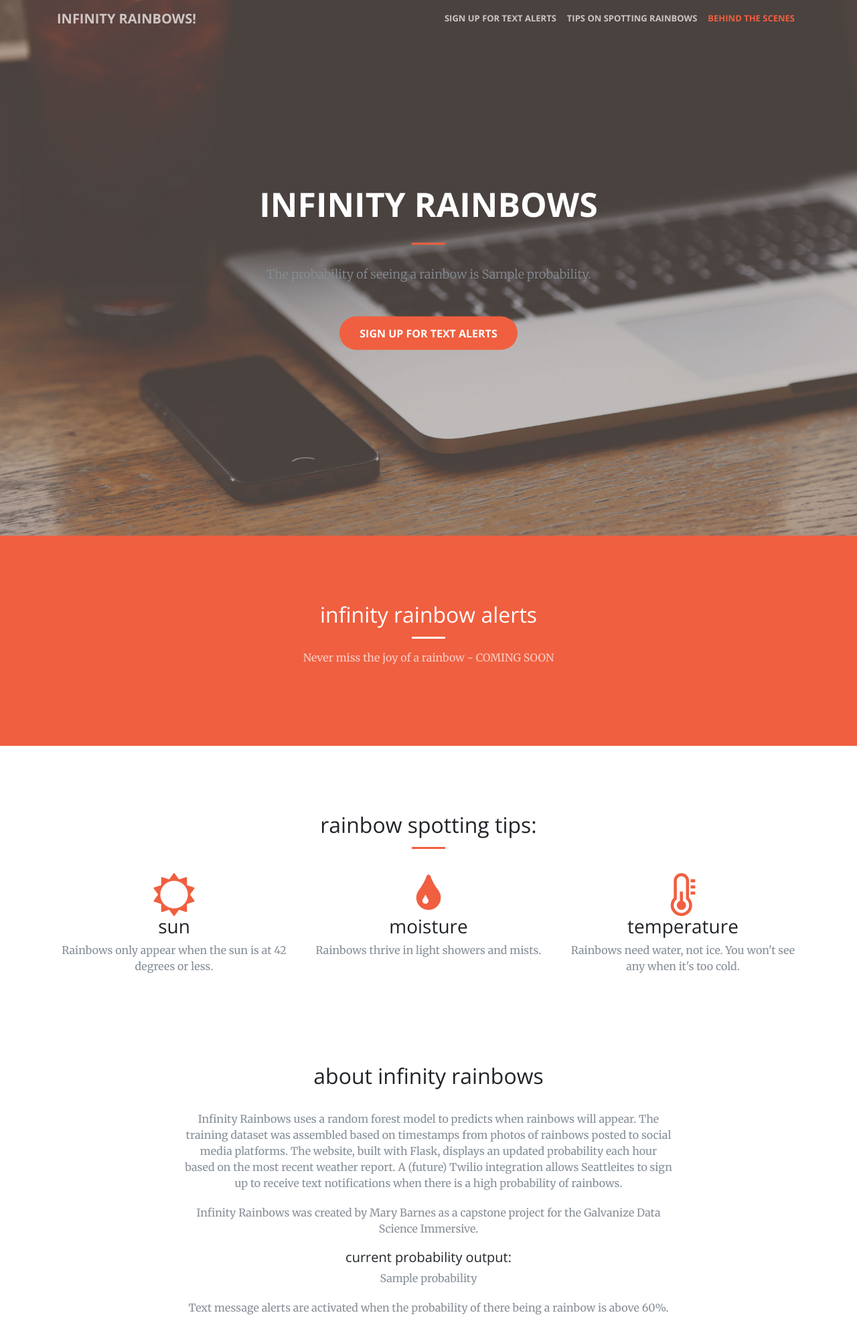
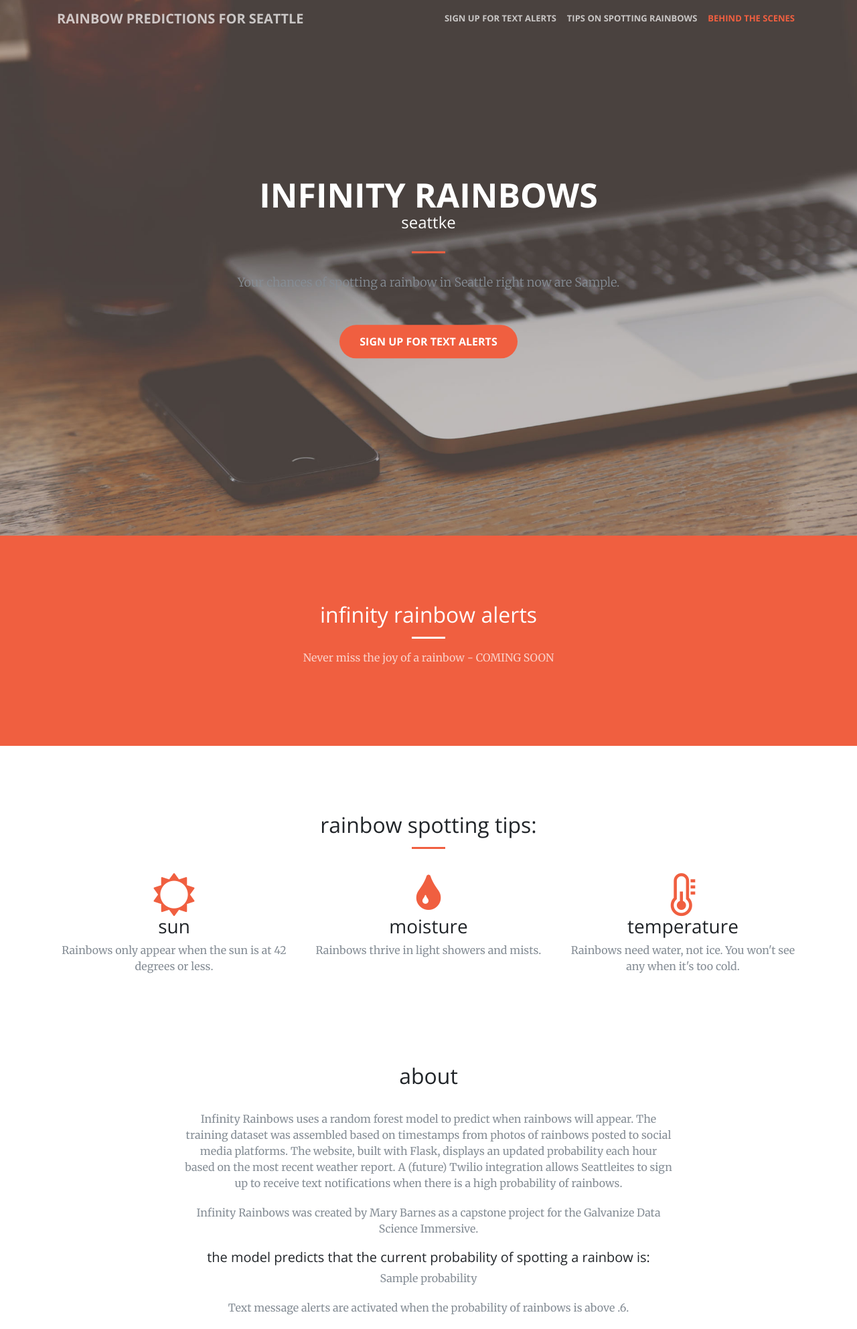
Before and after one commit to marybarnes37/rainbow_flask, a Python web app: template my_app/templates/index.html in a window 1280 px wide. Shown: the whole page at 67% size. Run offline with Jinja, Linux system fonts and the light colour scheme; the template is opened without the code that fills it: most values are stand-ins (such as "Sample title", 1, 10 or a date in 2020); some libraries are stand-ins or nearby versions.

Commit message:
more html edits

```diff
--- a/my_app/templates/index.html
+++ b/my_app/templates/index.html
@@ -56,7 +56,7 @@
     <!-- Navigation -->
     <nav class="navbar navbar-expand-lg navbar-light fixed-top" id="mainNav">
       <div class="container">
-        <a class="navbar-brand js-scroll-trigger" href="#page-top">infinity rainbows!</a>
+        <a class="navbar-brand js-scroll-trigger" href="#page-top">rainbow predictions for Seattle</a>
         <button class="navbar-toggler navbar-toggler-right" type="button" data-toggle="collapse" data-target="#navbarResponsive" aria-controls="navbarResponsive" aria-expanded="false" aria-label="Toggle navigation">
           <span class="navbar-toggler-icon"></span>
         </button>
@@ -80,8 +80,9 @@
       <div class="header-content">
         <div class="header-content-inner">
           <h1 id="homeHeading">infinity rainbows</h1>
+          <h4>seattke</h4>
           <hr>
-          <p class="text-muted">The probability of seeing a rainbow is {{probability}}.</p>
+          <p class="text-muted">Your chances of spotting a rainbow in Seattle right now are {{prob_words}}.</p>
           <p>{{message}}</p>
           <a class="btn btn-primary btn-xl js-scroll-trigger" href="#signup">sign up for text alerts</a>
         </div>
@@ -148,13 +149,13 @@
       <div class="container">
         <div class="row">
           <div class="col-lg-8 mx-auto text-center">
-            <h2 class="section-heading">about infinity rainbows</h2>
+            <h2 class="section-heading">about</h2>
             <hr class="light">
-            <p class="text-muted">Infinity Rainbows uses a random forest model to predicts when rainbows will appear. The training dataset was assembled based on timestamps from photos of rainbows posted to social media platforms. The website, built with Flask, displays an updated probability each hour based on the most recent weather report. A (future) Twilio integration allows Seattleites to sign up to receive text notifications when there is a high probability of rainbows.</p>
+            <p class="text-muted">Infinity Rainbows uses a random forest model to predict when rainbows will appear. The training dataset was assembled based on timestamps from photos of rainbows posted to social media platforms. The website, built with Flask, displays an updated probability each hour based on the most recent weather report. A (future) Twilio integration allows Seattleites to sign up to receive text notifications when there is a high probability of rainbows.</p>
             <p class="text-muted">Infinity Rainbows was created by Mary Barnes as a capstone project for the Galvanize Data Science Immersive. </p>
-            <h5> current probability output: </h5>
+            <h5> the model predicts that the current probability of spotting a rainbow is: </h5>
             <p class="text-muted">{{probability}}</p>
-            <p class="text-muted">Text message alerts are activated when the probability of there being a rainbow is above 60%.</p>
+            <p class="text-muted">Text message alerts are activated when the probability of rainbows is above .6.</p>
       <!-- {% for state in counties.keys() %}
 			<p>{{ state }}'s supported counties are {{ counties[state] }} </p>
 			{% endfor %} -->
```
Also changed, not shown: my_app/app.py (+13 -2 lines).
